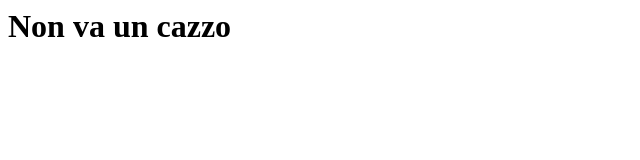
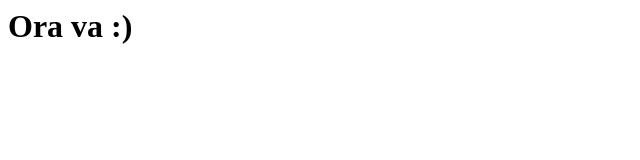
Before and after one commit to Feddouu/Feddouu.github.io, a plain HTML site: page index.html in a window 1280 px wide. Shown: the whole page, without its empty margins (0-640 px from the left). Drawn offline with Linux system fonts and the light colour scheme.

Commit message:
Update index.html

```diff
--- a/index.html
+++ b/index.html
@@ -1,4 +1,4 @@
 <html>
   <head><title></title></head>
-  <body><h1>Non va un cazzo</h1></body>
+  <body><h1>Ora va :)</h1></body>
 </html>
```
